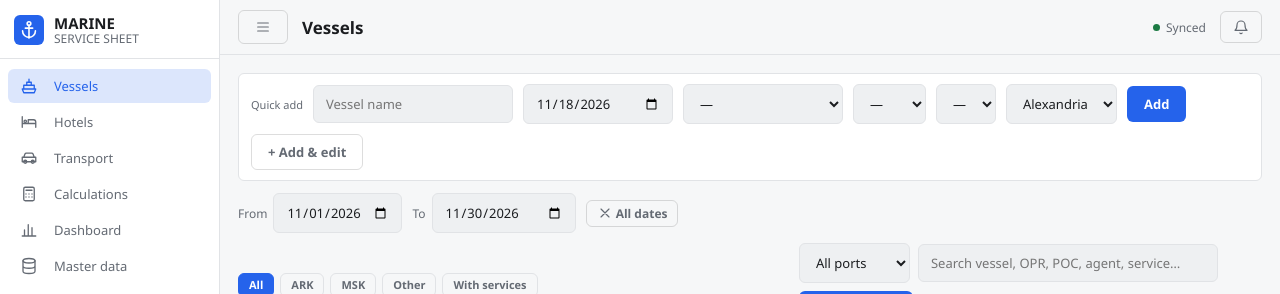
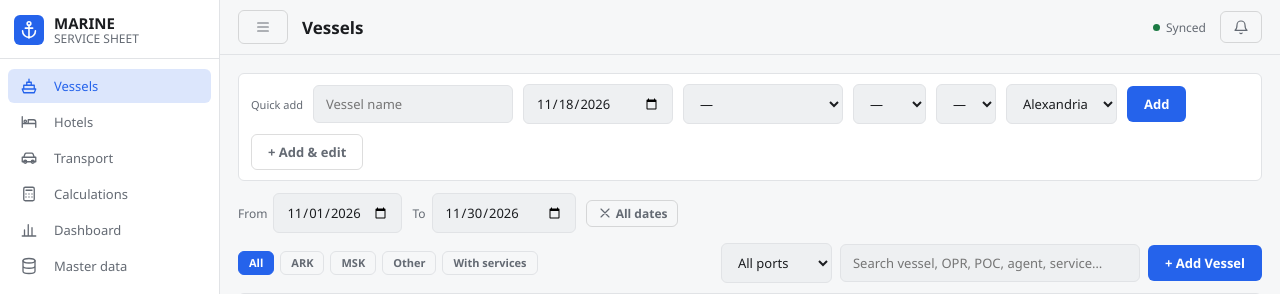
Before and after one commit to Shams07091996/demo, a Django app: page / in a window 1280 px wide. Shown: the top 294 px of the page. Run offline with Django 5.2, Linux system fonts and the light colour scheme; a user stored in the database is signed in; data comes from the database, SQL or seed files in the repository; data that the repository does not hold is empty; parts of the project's set-up code (start-up, migrations or seed data) failed here and were passed over.

Commit message:
fix: vessel toolbar on one line (search box no longer stretches and stacks the tools)
Co-Authored-By: Claude Opus 5.5 <noreply@anthropic.com>

```diff
--- a/sheet/static/sheet/app.css
+++ b/sheet/static/sheet/app.css
@@ -95,6 +95,7 @@ code{background:color-mix(in srgb,var(--text) 8%,transparent);padding:1px 6px;bo
 .chip.active{background:var(--accent);border-color:var(--accent);color:var(--accent-text)}
 .chip.ark.active{background:var(--ark);border-color:var(--ark)}.chip.msk.active{background:var(--msk);border-color:var(--msk)}.chip.oth.active{background:var(--oth);border-color:var(--oth)}
 .search{max-width:300px}
+.tools .search{width:300px;flex:0 1 300px;min-width:160px}
 .count{font-size:12px;color:var(--muted);margin:6px 2px 10px}
 .table-wrap{background:var(--surface);border:1px solid var(--line);border-radius:6px;overflow-x:auto}
 table{width:100%;border-collapse:collapse}
```
